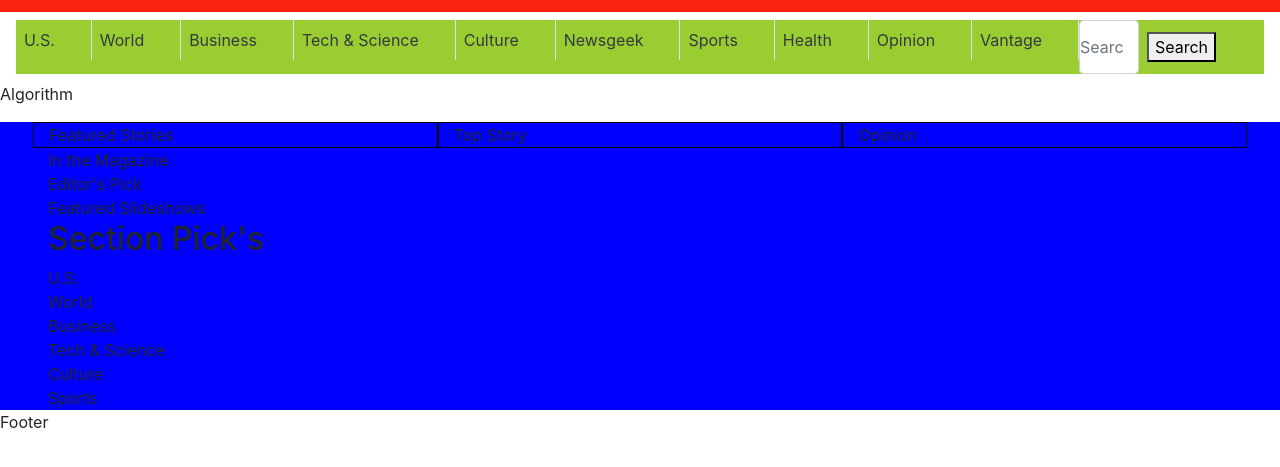
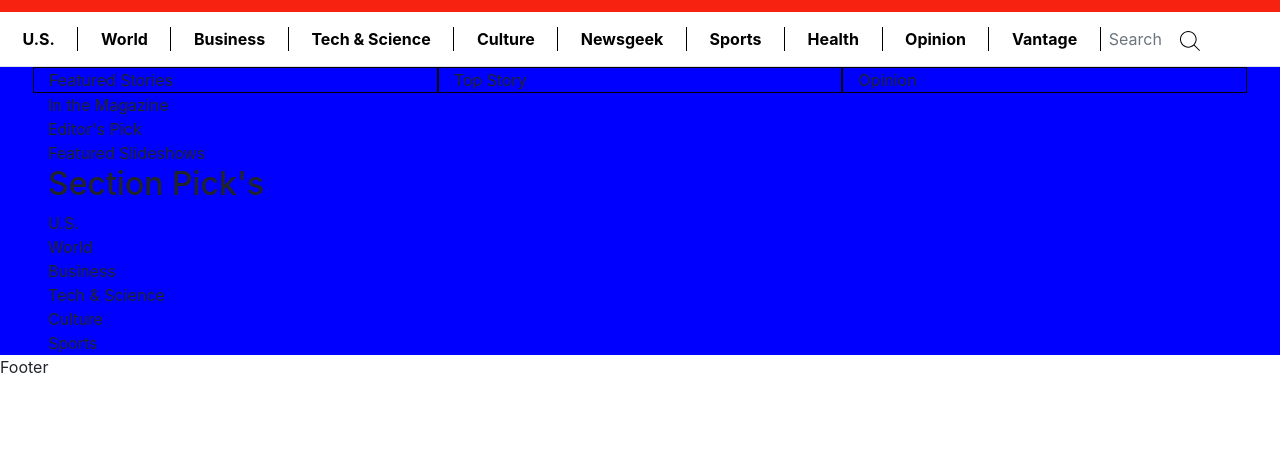
Before and after one commit to fffear/bootstrap-project, a plain HTML site: page index.html in a window 1280 px wide. Shown: the part 93-560 px from the top of the page. Drawn offline with nearby package versions, Linux system fonts and the light colour scheme.

Commit message:
bottom header nav complete

```diff
--- a/assets/stylesheets/custom.css
+++ b/assets/stylesheets/custom.css
@@ -36,31 +36,61 @@
   background: url("../images/close.svg") center/50% 50% no-repeat border-box;
 }
 
-/* .navbar-nav > * {
-  border: 1px black solid;
-} */
+.category::after {
+  display: inline-block;
+  height: 14px;
+  width: 8px;
+  content: "";
+  background: url("../images/right_arrow.svg") left top/100% 100% no-repeat;
+}
 
 #navbar-bottom {
   position: absolute;
   right: 0;
+  padding: 0;
+  z-index: 999;
+}
+
+#navbar-bottom ul {
+  width: 100%;
+}
+
+#navbar-bottom ul a {
+  color: #000;
+}
+
+#navbar-bottom ul a:hover {
+  background: #000;
+  color: #fff;
+}
+
+#navbar-bottom ul a:hover span::after {
+  background: url("../images/right_arrow_hover.svg") left top/100% 100% no-repeat;
 }
 
 .form-inline .form-control {
-  /* display: inline-block; */
   width: 175px;
+  padding: 0;
+}
 
-  padding: 0;
-  /* vertical-align: middle; */
+.form-inline .form-control:focus {
+  box-shadow: none;
+}
+
+.search-form {
+  background: #fff;
+}
+
+.search-btn {
+  border: none;
+  background: transparent;
+  margin-left: -10px;
 }
 
 .navbar-top-btn-fs {
   font-size: 0.875rem;
   line-height: 0.875rem;
   padding: 6px 3px;
-}
-
-.test {
-  background: yellowgreen;
 }
 
 .bd-black {
@@ -90,15 +120,31 @@
 
   #navbar-bottom {
     position: relative;
+    padding: 8px 16px;
+  }
 
+  #navbar-bottom ul {
+    width: 86%;
+  }
+
+  #navbar-bottom ul a:hover {
+    background: #fff;
+    color: #f72210;
   }
 
   .form-inline .form-control {
-    /* display: inline-block; */
-    width: 60px;
+    display: inline-block;
+    width: 67px;
     height: 54px;
     padding: 0;
     font-size: 16px;
-    /* vertical-align: middle; */
+  }
+
+  .category {
+    border-right: 1px black solid;
+  }
+
+  .category::after {
+    display: none;
   }
 }
--- a/index.html
+++ b/index.html
@@ -20,7 +20,7 @@
   </head>
   <body>
     <header>
-      <nav>
+      <nav class="border-bottom">
         <div class="navbar navbar-expand navbar-top justify-content-between position-relative align-items-center align-items-lg-end pl-3">
           <span class="navbar-text d-none d-lg-block text-white date">Fri, Nov 15, 2019</span>
           <a class="navbar-brand d-flex align-items-center" href="#">
@@ -43,32 +43,96 @@
           </ul>
         </div>
 
-        <div class="navbar navbar-expand-lg d-lg-flex collapse navbar-dark" id="navbar-bottom">
-          <ul class="navbar-nav w-100 text-nowrap test">
-            <li class="nav-item flex-grow-1 order-1"><a class="nav-link text-dark border-right" href="#">U.S.</a></li>
-            <li class="nav-item flex-grow-1 order-1"><a class="nav-link text-dark border-right" href="#">World</a></li>
-            <li class="nav-item flex-grow-1 order-1"><a class="nav-link text-dark border-right" href="#">Business</a></li>
-            <li class="nav-item flex-grow-1 order-1"><a class="nav-link text-dark border-right" href="#">Tech & Science</a></li>
-            <li class="nav-item flex-grow-1 order-1"><a class="nav-link text-dark border-right" href="#">Culture</a></li>
-            <li class="nav-item flex-grow-1 order-1"><a class="nav-link text-dark border-right" href="#">Newsgeek</a></li>
-            <li class="nav-item flex-grow-1 order-1"><a class="nav-link text-dark border-right" href="#">Sports</a></li>
-            <li class="nav-item flex-grow-1 order-1"><a class="nav-link text-dark border-right" href="#">Health</a></li>
-            <li class="nav-item flex-grow-1 order-1"><a class="nav-link text-dark border-right" href="#">Opinion</a></li>
-            <li class="nav-item flex-grow-1 order-1"><a class="nav-link text-dark border-right" href="#">Vantage</a></li>
-            <li class="nav-item mr-lg-5 order-0 order-lg-1">
+        <div class="navbar navbar-nav navbar-expand-lg d-lg-flex collapse navbar-dark p-0" id="navbar-bottom">
+          <ul class="navbar-nav nav-item text-nowrap bg-white order-1">
+            <li class="nav-item flex-grow-1">
+              <div>
+                <a class="nav-link px-3 px-lg-0 " href="#">
+                  <span class="d-flex d-lg-block justify-content-between align-items-center font-weight-bold w-100 category text-center">U.S.</span>
+                </a>
+              </div>
+            </li>
+            <li class="nav-item flex-grow-1">
+              <div>
+                <a class="nav-link px-3 px-lg-0" href="#">
+                  <span class="d-flex d-lg-block justify-content-between align-items-center font-weight-bold w-100 category text-center">World</span>
+                </a>
+              </div>
+            </li>
+            <li class="nav-item flex-grow-1">
+              <div>
+                <a class="nav-link px-3 px-lg-0" href="#">
+                  <span class="d-flex d-lg-block justify-content-between align-items-center font-weight-bold w-100 category text-center">Business</span>
+                </a>
+              </div>
+            </li>
+            <li class="nav-item flex-grow-1">
+              <div>
+                <a class="nav-link px-3 px-lg-0" href="#">
+                  <span class="d-flex d-lg-block justify-content-between align-items-center font-weight-bold w-100 category text-center">Tech & Science</span>
+                </a>
+              </div>
+            </li>
+            <li class="nav-item flex-grow-1">
+              <div>
+                <a class="nav-link px-3 px-lg-0" href="#">
+                  <span class="d-flex d-lg-block justify-content-between align-items-center font-weight-bold w-100 category text-center">Culture</span>
+                </a>
+              </div>
+            </li>
+            <li class="nav-item flex-grow-1">
+              <div>
+                <a class="nav-link px-3 px-lg-0" href="#">
+                  <span class="d-flex d-lg-block justify-content-between align-items-center font-weight-bold w-100 category text-center">Newsgeek</span>
+                </a>
+              </div>
+            </li>
+            <li class="nav-item flex-grow-1">
+              <div>
+                <a class="nav-link px-3 px-lg-0" href="#">
+                  <span class="d-flex d-lg-block justify-content-between align-items-center font-weight-bold w-100 category text-center">Sports</span></a>
+              </div>
+            </li>
+            <li class="nav-item flex-grow-1">
+              <div>
+                <a class="nav-link px-3 px-lg-0" href="#">
+                  <span class="d-flex d-lg-block justify-content-between align-items-center font-weight-bold w-100 category text-center">Health</span>
+                </a>
+              </div>
+            </li>
+            <li class="nav-item flex-grow-1">
+              <div>
+                <a class="nav-link px-3 px-lg-0" href="#">
+                  <span class="d-flex d-lg-block justify-content-between align-items-center font-weight-bold w-100 category text-center">Opinion</span>
+                </a>
+              </div>
+            </li>
+            <li class="nav-item flex-grow-1">
+              <div>
+                <a class="nav-link px-3 px-lg-0" href="#">
+                  <span class="d-flex d-lg-block justify-content-between align-items-center font-weight-bold w-100 category text-center">Vantage</span>
+                </a>
+              </div>
+            </li>
+            <!-- <li class="nav-item mr-lg-5 order-0 order-lg-1">
               <form class="form-inline">
                 <input class="form-control mr-sm-2" type="search" placeholder="Search" aria-label="Search">
                 <button class="">Search</button>
               </form>
-            </li>
+            </li> -->
           </ul>
+
+          <form class="form-inline search-form px-3 px-lg-2 nav-item order-0 order-lg-1">
+            <input class="form-control mr-sm-2 border-0" type="search" placeholder="Search" aria-label="Search">
+            <button class="search-btn">
+              <img src="assets/images/search.svg" alt="search" height="20px" width="20px">
+            </button>
+          </form>
         </div>
       </nav>
     </header>
 
     <main>
-      <p>Algorithm</p>
-
       <div class="container-fluid px-5 bg-blue">
         <div class="row">
           <div class="bd-black order-1 order-md-1 col-md-6 col-lg">Featured Stories</div>
```
Also changed, not shown: assets/images/right_arrow_hover.svg (added), assets/images/search.svg (added).
